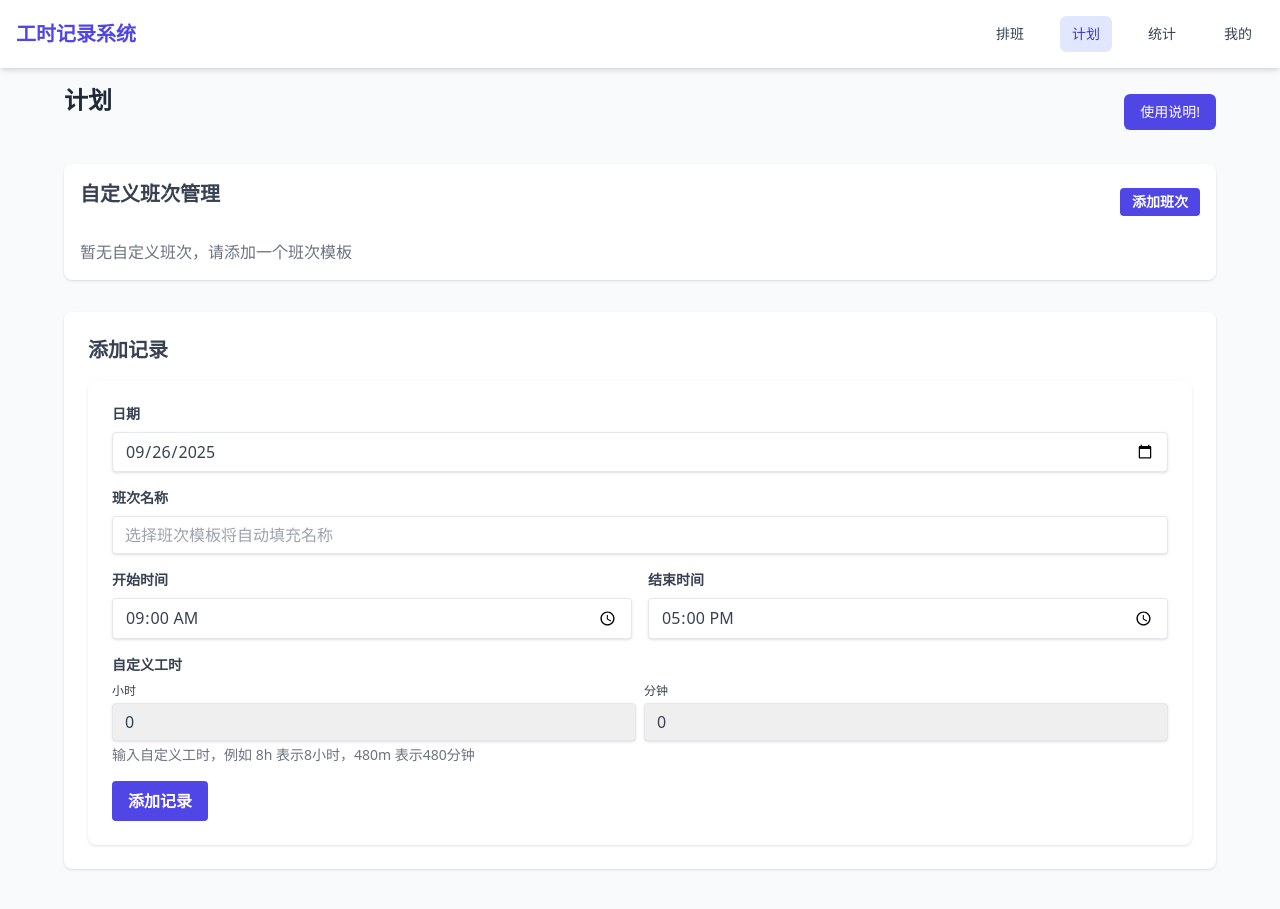
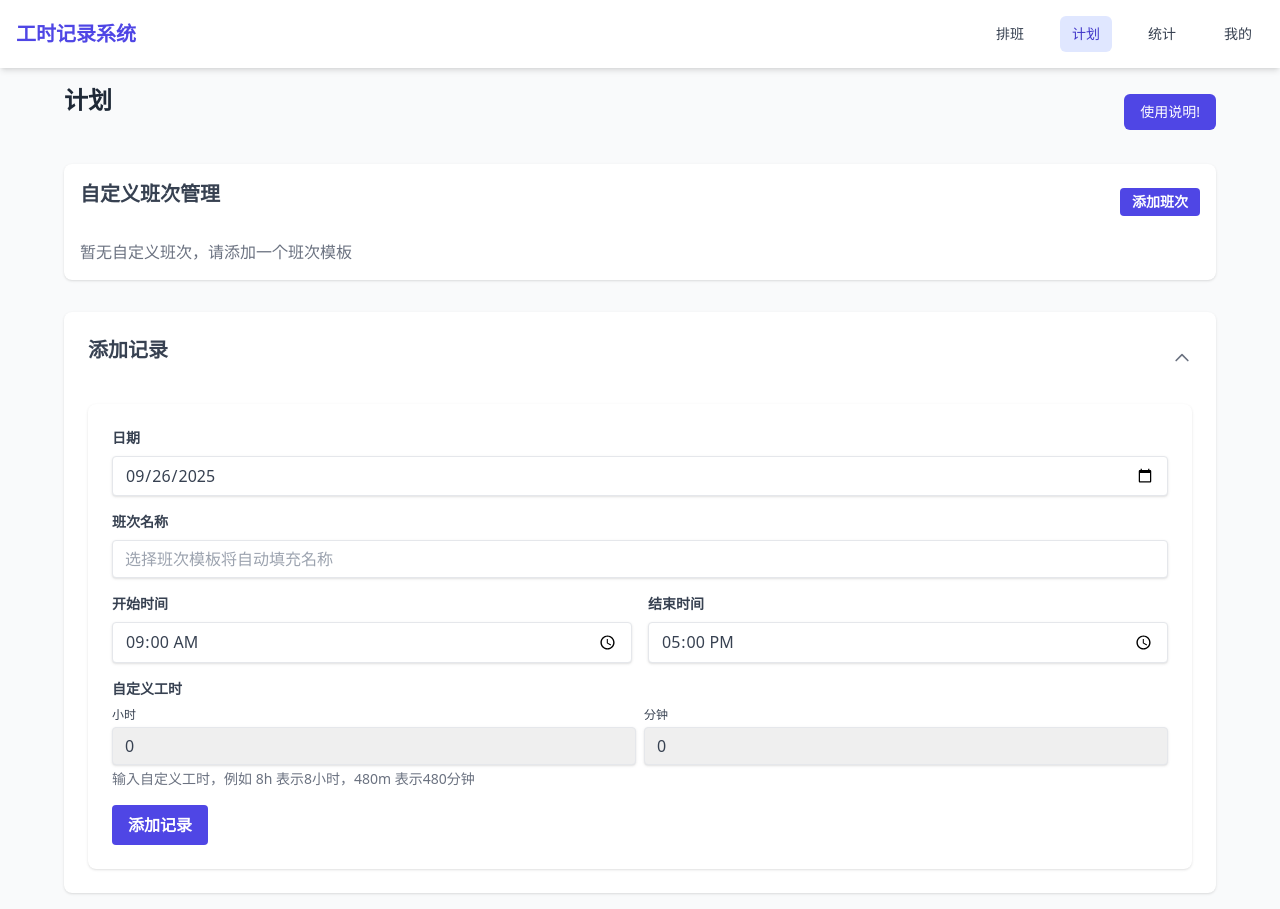
Before and after one commit to JiuWang95/workcum, a React (Vite) app: page / in a window 1280 px wide. Before the commit the page ends 885 px from the top, so only its background shows below. Built offline with nearby package versions, Linux system fonts and the light colour scheme.

Commit message:
feat(TimeEntryPage): 添加记录折叠功能并移除时间验证逻辑
移除TimeEntryForm中的时间验证逻辑，因为业务需求变更不再需要
在TimeEntryPage中添加折叠功能，优化页面空间使用
更新service worker缓存版本

```diff
--- a/dev-dist/sw.js
+++ b/dev-dist/sw.js
@@ -82,7 +82,7 @@ define(['./workbox-ce4f0d5f'], (function (workbox) { 'use strict';
     "revision": "3ca0b8505b4bec776b69afdba2768812"
   }, {
     "url": "index.html",
-    "revision": "0.h202b1dcei8"
+    "revision": "0.tv1qm21fr6g"
   }], {});
   workbox.cleanupOutdatedCaches();
   workbox.registerRoute(new workbox.NavigationRoute(workbox.createHandlerBoundToURL("index.html"), {
--- a/src/components/TimeEntryForm.jsx
+++ b/src/components/TimeEntryForm.jsx
@@ -47,17 +47,6 @@ const TimeEntryForm = ({ onAddEntry }) => {
 
   const handleSubmit = (e) => {
     e.preventDefault();
-
-    // Validate that end time is after start time (only if no custom duration is set)
-    if (!customDuration) {
-      const startDateTime = parse(startTime, 'HH:mm', new Date());
-      const endDateTime = parse(endTime, 'HH:mm', new Date());
-
-      if (endDateTime <= startDateTime) {
-        alert(t('time_entry.validation.end_time_after_start'));
-        return;
-      }
-    }
 
     const duration = calculateDuration(startTime, endTime, customDuration);
 
--- a/src/pages/TimeEntryPage.jsx
+++ b/src/pages/TimeEntryPage.jsx
@@ -9,6 +9,7 @@ const TimeEntryPage = () => {
   const [entries, setEntries] = useState([]);
   const [shifts, setShifts] = useState([]);
   const [showInstructions, setShowInstructions] = useState(false); // 控制使用说明弹窗显示
+  const [isAddRecordOpen, setIsAddRecordOpen] = useState(true); // 控制添加记录模块的折叠状态
   const editSectionRef = useRef(null);
 
   // Load entries and shifts from localStorage on component mount
@@ -57,9 +58,26 @@ const TimeEntryPage = () => {
       <div className="grid grid-cols-1 lg:grid-cols-3 gap-8">
         <div className="lg:col-span-3">
           <CustomShiftManager scrollToEditSection={scrollToEditSection} />
-          <div className="bg-white rounded-lg shadow p-6 mt-8" ref={editSectionRef}>
-            <h2 className="section-heading mb-6">{t('time_entry.add_entry')}</h2>
-            <TimeEntryForm onAddEntry={handleAddEntry} />
+          <div className="bg-white rounded-lg shadow mt-8">
+            <div
+              className="flex justify-between items-center p-6 cursor-pointer"
+              onClick={() => setIsAddRecordOpen(!isAddRecordOpen)}
+            >
+              <h2 className="section-heading mb-0">{t('time_entry.add_entry')}</h2>
+              <svg
+                className={`w-5 h-5 text-gray-500 transform transition-transform ${isAddRecordOpen ? 'rotate-180' : ''}`}
+                fill="none"
+                stroke="currentColor"
+                viewBox="0 0 24 24"
+              >
+                <path strokeLinecap="round" strokeLinejoin="round" strokeWidth={2} d="M19 9l-7 7-7-7" />
+              </svg>
+            </div>
+            {isAddRecordOpen && (
+              <div className="p-6 pt-0" ref={editSectionRef}>
+                <TimeEntryForm onAddEntry={handleAddEntry} />
+              </div>
+            )}
           </div>
         </div>
       </div>
```
